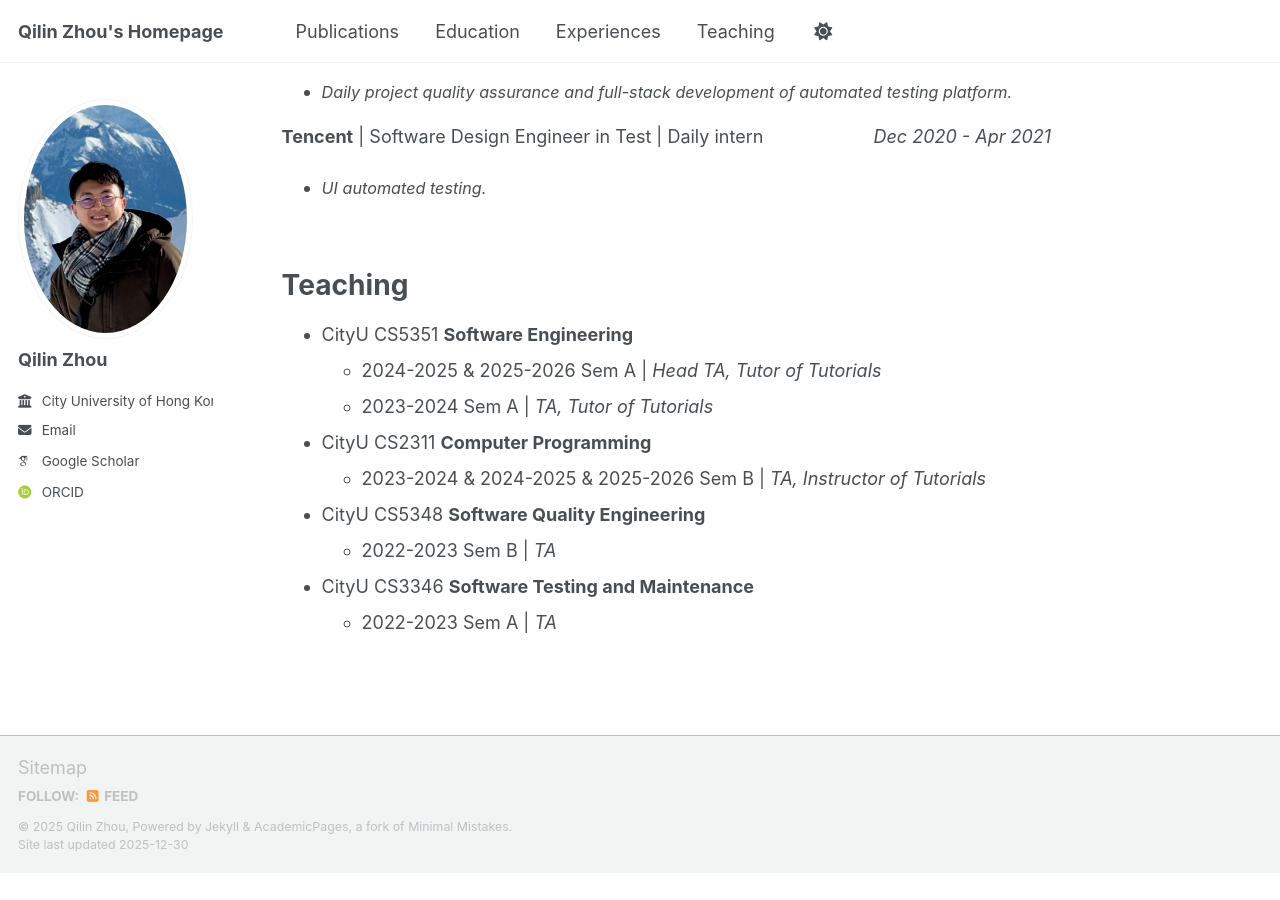
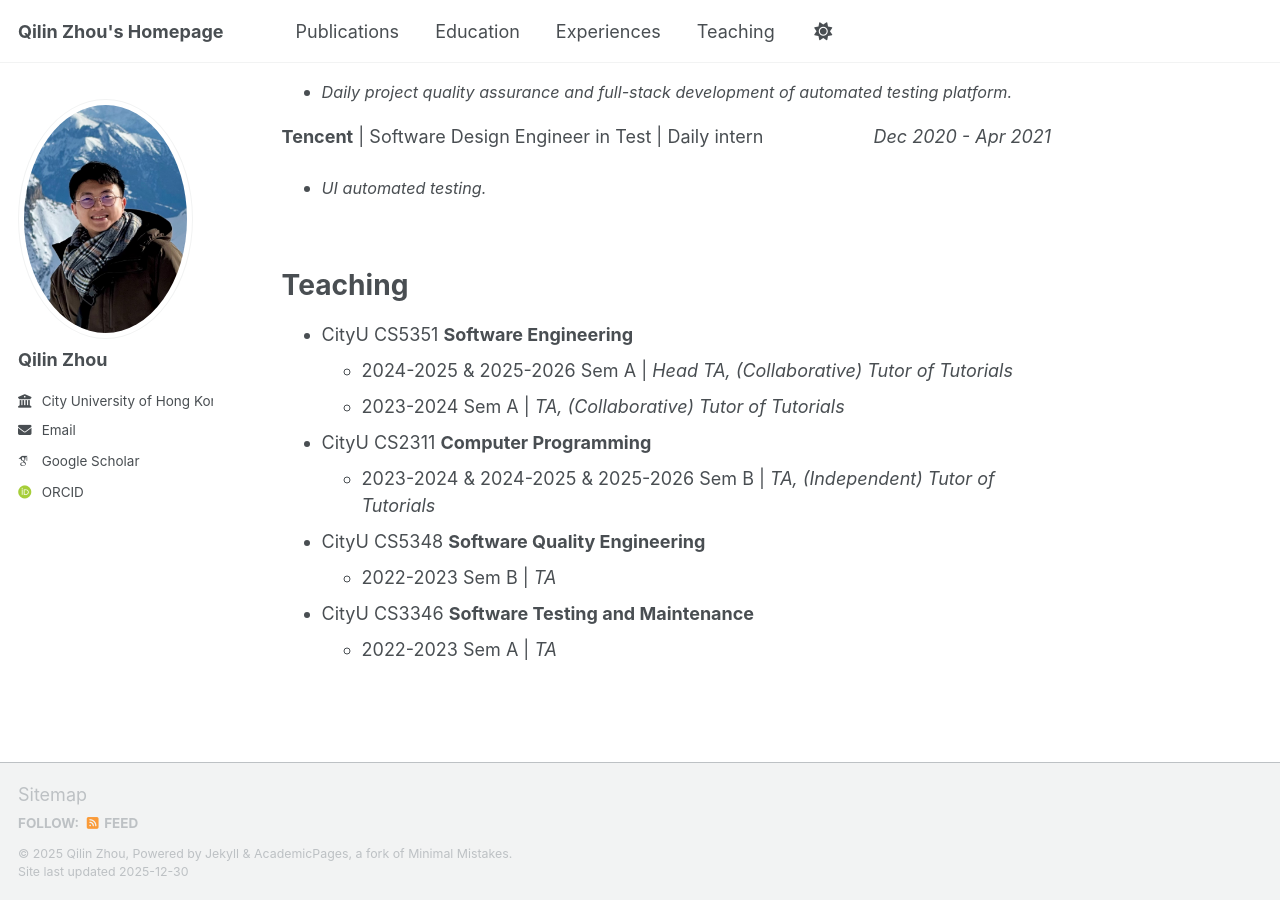
Before and after one commit to qilin-zhou/qilin-zhou.github.io, a Jekyll site: the page built from _pages/about.md, in a window 1280 px wide and 900 px high, scrolled down 1990 px. Built offline with Jekyll 4.4.1, drawn with Linux system fonts in a browser that asks for light colours; some web fonts are replaced; a script bundle is joined from its source files by our own code; library files that are not in the unit come from our copies; before the commit the page ends 2863 px from its top, so only the background shows below that.

Commit message:
Update about.md

```diff
--- a/_pages/about.md
+++ b/_pages/about.md
@@ -75,10 +75,10 @@ Teaching
 ======
 <!--  <span style="float: right; font-style: italic;"> 2024-2025/2025-2026 Sem B  </span>  -->
 - CityU CS5351 **Software Engineering**
-  * 2024-2025 & 2025-2026 Sem A \| <i>Head TA, Tutor of Tutorials</i>
-  * 2023-2024 Sem A \| <i>TA, Tutor of Tutorials</i>
+  * 2024-2025 & 2025-2026 Sem A \| <i>Head TA, (Collaborative) Tutor of Tutorials</i>
+  * 2023-2024 Sem A \| <i>TA, (Collaborative) Tutor of Tutorials</i>
 - CityU CS2311 **Computer Programming**
-  * 2023-2024 & 2024-2025 & 2025-2026 Sem B \| <i> TA, Instructor of Tutorials</i>
+  * 2023-2024 & 2024-2025 & 2025-2026 Sem B \| <i> TA, (Independent) Tutor of Tutorials</i>
 - CityU CS5348 **Software Quality Engineering**
   * 2022-2023 Sem B \| <i>TA</i>
 - CityU CS3346 **Software Testing and Maintenance**
```
